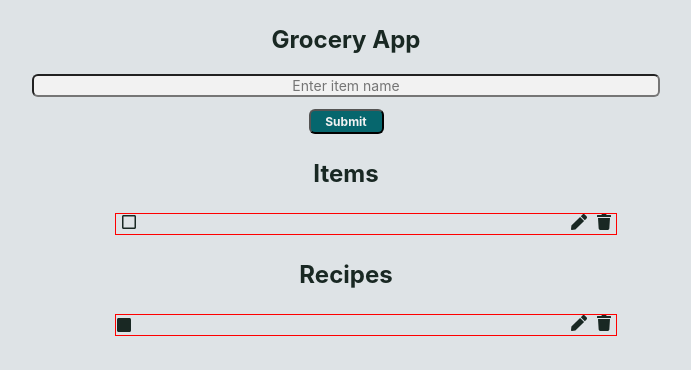
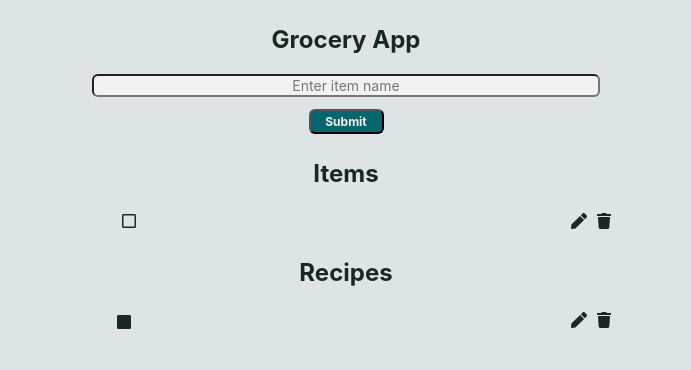
Before and after one commit to lsr488/grocery-app, a React (Create React App) app in the folder frontend/: page / in a window 1280 px wide. Shown: the top 370 px of the page, without its empty margins (294-985 px from the left). Built offline with nearby package versions, Linux system fonts and the light colour scheme; no server answers.

Commit message:
Add max width to input

```diff
--- a/frontend/src/index.css
+++ b/frontend/src/index.css
@@ -38,6 +38,7 @@ input {
   font-family:  inherit;
   font-size:  14px;
   width: 50%;
+  max-width: 500px;
   text-align: center;
   background-color: var(--input-bg-color);
 }
@@ -65,7 +66,6 @@ button {
 }
 
 .element-container {
-  border: 1px solid red;
   margin-left: auto;
   margin-right: auto;
   display: grid;
```
